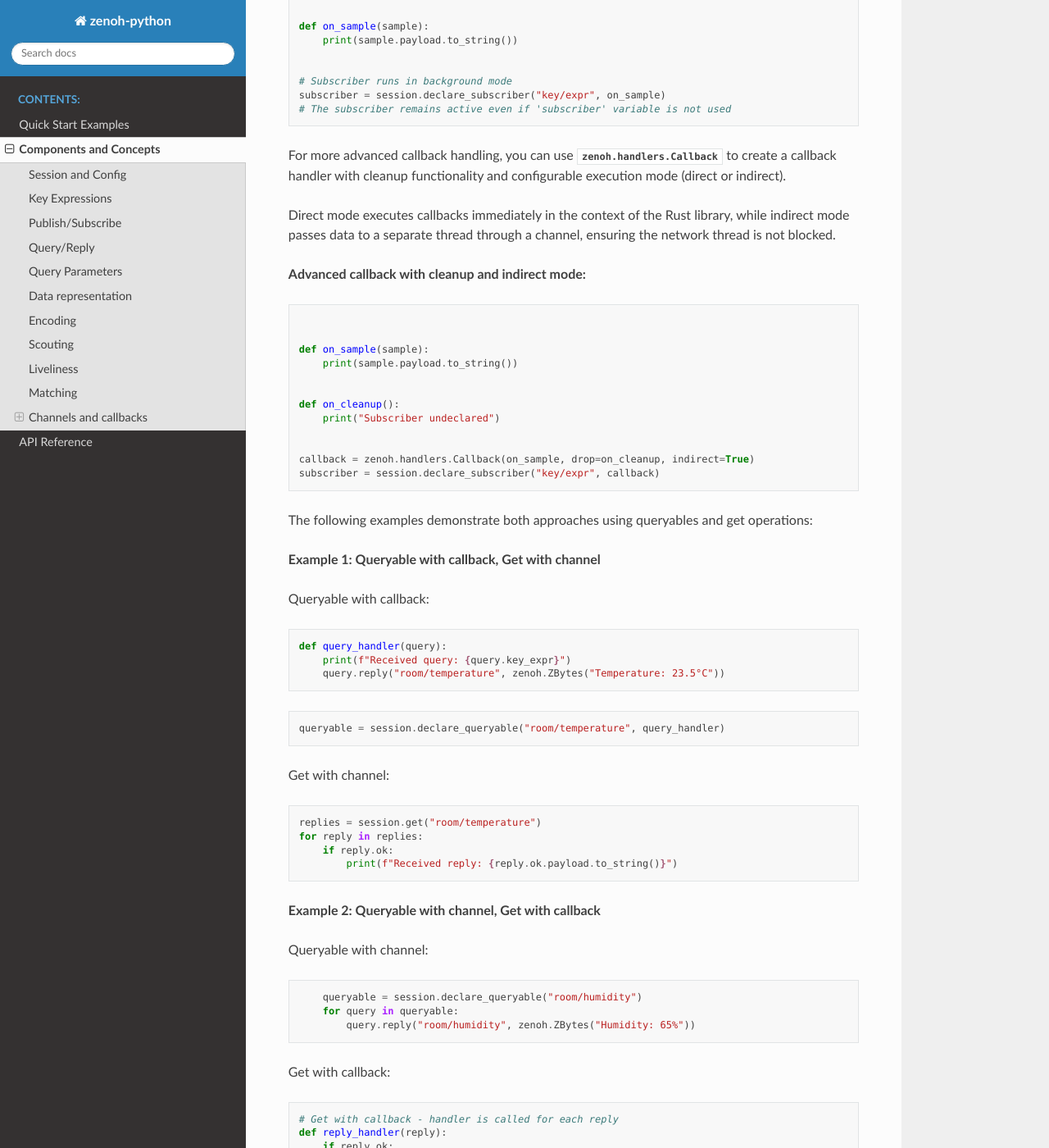
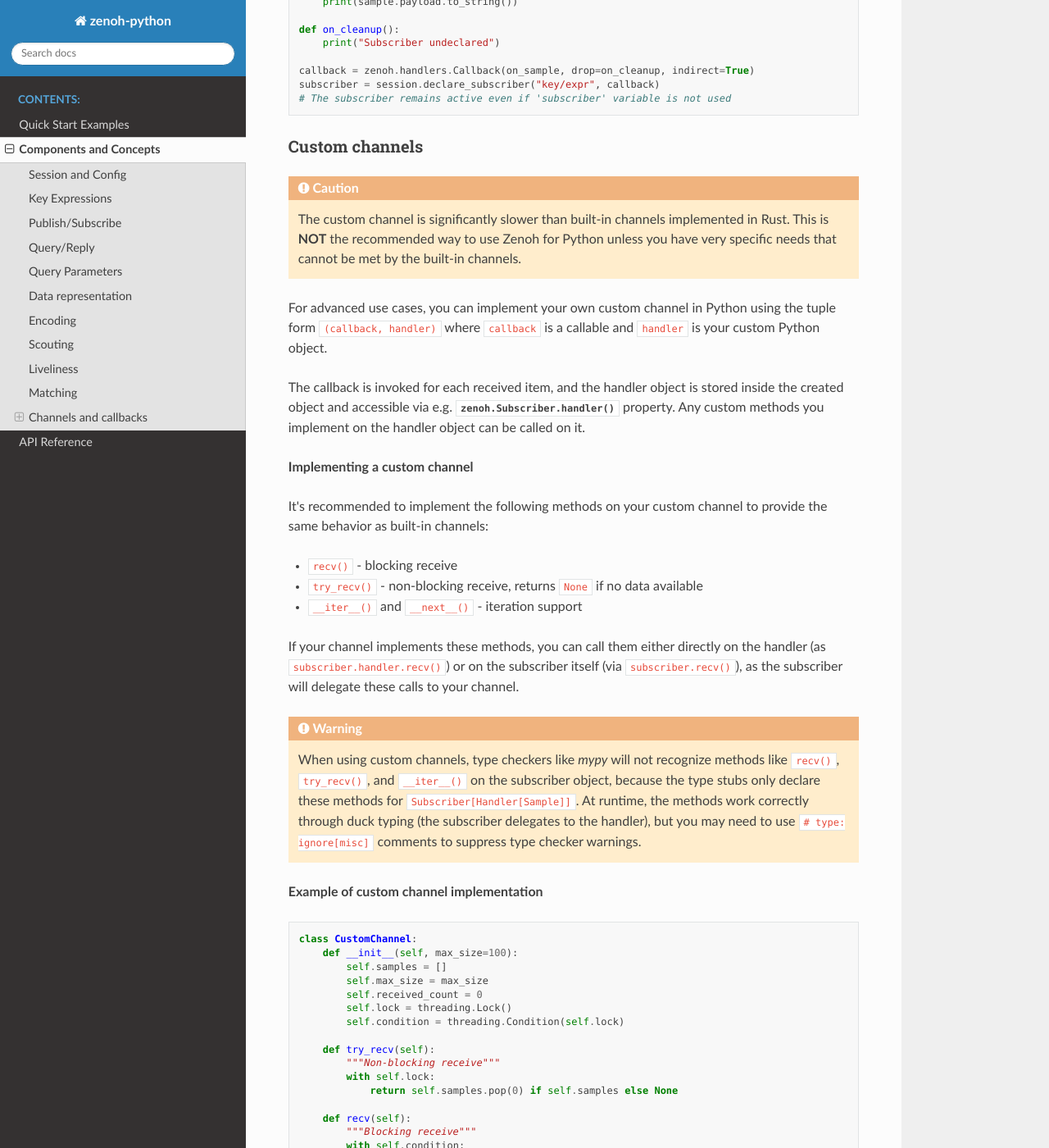
Before and after one commit to eclipse-zenoh/zenoh-python, a Sphinx documentation site: the page built from docs/concepts.rst, in a window 1280 px wide and 1400 px high, scrolled down 10508 px. Shown: the whole window at 82% size. Built offline with Sphinx 7.4.7 and the Read the Docs theme 3.1.0, drawn with Linux system fonts in a browser that asks for light colours; some of the changed text lies outside the part shown.

Commit message:
tests renamed

```diff
--- a/docs/concepts.rst
+++ b/docs/concepts.rst
@@ -405,26 +405,10 @@
 subscriber (or queryable) is automatically undeclared when the object goes out of scope
 or when :meth:`zenoh.Subscriber.undeclare` is explicitly called.
 
-**Default channel:**
-
-.. literalinclude:: examples/channels_default.py
+.. literalinclude:: examples/channels.py
    :language: python
-   :start-after: [channels_default]
-   :end-before: # [channels_default]
-
-**Explicit FIFO channel with custom capacity:**
-
-.. literalinclude:: examples/channels_fifo.py
-   :language: python
-   :start-after: [channels_fifo]
-   :end-before: # [channels_fifo]
-
-**Ring channel (drops oldest when full):**
-
-.. literalinclude:: examples/channels_ring.py
-   :language: python
-   :start-after: [channels_ring]
-   :end-before: # [channels_ring]
+   :start-after: [channels]
+   :end-before: # [channels]
 
 Callbacks
 ^^^^^^^^^
@@ -434,8 +418,6 @@
 **background mode**, i.e., it remains active even if the returned object
 goes out of scope. This allows declaring a subscriber without managing the
 returned object's lifetime.
-
-**Simple callback:**
 
 .. literalinclude:: examples/callback_simple.py
    :language: python
@@ -450,116 +432,58 @@
 while indirect mode passes data to a separate thread through a channel,
 ensuring the network thread is not blocked.
 
-**Advanced callback with cleanup and indirect mode:**
-
 .. literalinclude:: examples/callback_advanced.py
    :language: python
    :start-after: [callback_advanced]
    :end-before: # [callback_advanced]
 
-The following examples demonstrate both approaches using queryables and get operations:
-
-**Example 1: Queryable with callback, Get with channel**
-
-Queryable with callback:
-
-.. literalinclude:: examples/callback_queryable_channel_get.py
-   :language: python
-   :start-after: [queryable_callback]
-   :end-before: # [queryable_callback]
-
-.. literalinclude:: examples/callback_queryable_channel_get.py
-   :language: python
-   :start-after: [declare_queryable]
-   :end-before: # [declare_queryable]
-
-Get with channel:
-
-.. literalinclude:: examples/callback_queryable_channel_get.py
-   :language: python
-   :start-after: [get_channel]
-   :end-before: # [get_channel]
-
-**Example 2: Queryable with channel, Get with callback**
-
-Queryable with channel:
-
-.. literalinclude:: examples/channel_queryable_callback_get.py
-   :language: python
-   :start-after: [queryable_channel]
-   :end-before: # [queryable_channel]
-
-Get with callback:
-
-.. literalinclude:: examples/channel_queryable_callback_get.py
-   :language: python
-   :start-after: [get_callback_handler]
-   :end-before: # [get_callback_handler]
-
-.. literalinclude:: examples/channel_queryable_callback_get.py
-   :language: python
-   :start-after: [get_callback]
-   :end-before: # [get_callback]
-
-Custom handlers
+Custom channels
 ^^^^^^^^^^^^^^^
 
-For advanced use cases, you can implement your own custom handler in Python using
+.. caution::
+   The custom channel is significantly slower than built-in channels implemented in Rust.
+   This is **NOT** the recommended way to use Zenoh for Python unless you have very specific
+   needs that cannot be met by the built-in channels.
+
+For advanced use cases, you can implement your own custom channel in Python using
 the tuple form ``(callback, handler)`` where ``callback`` is a callable and ``handler``
 is your custom Python object.
 
 The callback is invoked for each received item, and the handler object is stored
-and accessible via the ``.handler`` property of the returned subscriber. Unlike
-the callback-only mode, the subscriber is **not in background mode** and will be
-automatically undeclared when it goes out of scope.
+inside the created object and accessible via e.g. :meth:`zenoh.Subscriber.handler`
+property. Any custom methods you implement on the handler object can be called on it.
 
-**Implementing a custom handler**
+**Implementing a custom channel**
 
-Your custom handler can implement any of the following methods to provide
-channel-like behavior:
+It's recommended to implement the following methods on your custom channel
+to provide the same behavior as built-in channels:
 
 - ``recv()`` - blocking receive
 - ``try_recv()`` - non-blocking receive, returns ``None`` if no data available
 - ``__iter__()`` and ``__next__()`` - iteration support
 
-If your handler implements these methods, you can call them either directly
-on the handler (via ``subscriber.handler.recv()``) or on the subscriber itself
-(via ``subscriber.recv()``), as the subscriber will delegate these calls to your handler.
+If your channel implements these methods, you can call them either directly
+on the handler (as ``subscriber.handler.recv()``) or on the subscriber itself
+(via ``subscriber.recv()``), as the subscriber will delegate these calls to your channel.
 
-**Important note about type checking:**
+.. warning::
 
-When using custom handlers, type checkers like mypy may not recognize methods like ``recv()``,
-``try_recv()``, and ``__iter__()`` on the subscriber object, because the type stubs only declare
-these methods for ``Subscriber[Handler[Sample]]``. At runtime, the methods work correctly through
-duck typing (the subscriber delegates to the handler), but you may need to use
-``# type: ignore[misc]`` comments to suppress type checker warnings.
+   When using custom channels, type checkers like `mypy` will not recognize methods like ``recv()``,
+   ``try_recv()``, and ``__iter__()`` on the subscriber object, because the type stubs only declare
+   these methods for ``Subscriber[Handler[Sample]]``. At runtime, the methods work correctly through
+   duck typing (the subscriber delegates to the handler), but you may need to use
+   ``# type: ignore[misc]`` comments to suppress type checker warnings.
 
-python -m mypy docs/examples/custom_handler.py
+**Example of custom channel implementation**
 
-The ``# type: ignore`` directive is a standard Python type hint (PEP 484) that tells static
-type checkers to skip type checking for that specific line. It only affects type checkers
-and is completely ignored by the Python interpreter at runtime.
-
-You have two options to handle this:
-
-1. **Use type ignore comments**: Add ``# type: ignore[misc]`` when calling methods on the subscriber::
-
-    sample = subscriber.recv()  # type: ignore[misc]
-
-2. **Access the handler directly**: Call methods directly on the handler (fully type-safe)::
-
-    sample = subscriber.handler.recv()  # No type ignore needed
-
-**Example: Custom channel with in-memory storage**
-
-.. literalinclude:: examples/custom_handler.py
+.. literalinclude:: examples/custom_channel.py
    :language: python
    :start-after: [custom_channel]
    :end-before: # [custom_channel]
 
-Using the custom channel:
+**Using the custom channel:**
 
-.. literalinclude:: examples/custom_handler.py
+.. literalinclude:: examples/custom_channel.py
    :language: python
    :start-after: [custom_channel_usage]
    :end-before: # [custom_channel_usage]
--- a/docs/examples/callback_advanced.py
+++ b/docs/examples/callback_advanced.py
@@ -11,35 +11,19 @@
 # Contributors:
 #   ZettaScale Zenoh Team, <zenoh@zettascale.tech>
 #
-import time
-
 import zenoh
 
 # Open session
 session = zenoh.open(zenoh.Config())
 
 # [callback_advanced]
-
-
 def on_sample(sample):
     print(sample.payload.to_string())
-
 
 def on_cleanup():
     print("Subscriber undeclared")
 
-
 callback = zenoh.handlers.Callback(on_sample, drop=on_cleanup, indirect=True)
 subscriber = session.declare_subscriber("key/expr", callback)
+# The subscriber remains active even if 'subscriber' variable is not used
 # [callback_advanced]
-
-# Test: send data and wait for callback
-time.sleep(0.1)
-session.put("key/expr", "test sample")
-time.sleep(0.1)
-
-# Clean up - this should trigger on_cleanup callback
-subscriber.undeclare()
-time.sleep(0.1)
-
-session.close()
--- a/docs/examples/callback_queryable_channel_get.py
+++ /dev/null
@@ -1,57 +0,0 @@
-#
-# Copyright (c) 2024 ZettaScale Technology
-#
-# This program and the accompanying materials are made available under the
-# terms of the Eclipse Public License 2.0 which is available at
-# http://www.eclipse.org/legal/epl-2.0, or the Apache License, Version 2.0
-# which is available at https://www.apache.org/licenses/LICENSE-2.0.
-#
-# SPDX-License-Identifier: EPL-2.0 OR Apache-2.0
-#
-# Contributors:
-#   ZettaScale Zenoh Team, <zenoh@zettascale.tech>
-#
-import threading
-import time
-
-import zenoh
-
-global query_received
-query_received = False
-reply_received = False
-
-session = zenoh.open(zenoh.Config())
-
-
-# [queryable_callback]
-def query_handler(query):
-    print(f"Received query: {query.key_expr}")
-    query.reply("room/temperature", zenoh.ZBytes("Temperature: 23.5°C"))
-    # [queryable_callback]
-    global query_received
-    query_received = True
-
-
-# [declare_queryable]
-queryable = session.declare_queryable("room/temperature", query_handler)
-# [declare_queryable]
-
-# Wait for processing
-time.sleep(0.5)
-
-# [get_channel]
-replies = session.get("room/temperature")
-for reply in replies:
-    if reply.ok:
-        print(f"Received reply: {reply.ok.payload.to_string()}")
-        # [get_channel]
-        reply_received = True
-        break
-
-# Verify
-assert query_received
-assert reply_received
-
-# Clean up
-queryable.undeclare()
-session.close()
--- a/docs/examples/callback_simple.py
+++ b/docs/examples/callback_simple.py
@@ -11,30 +11,19 @@
 # Contributors:
 #   ZettaScale Zenoh Team, <zenoh@zettascale.tech>
 #
-import time
-
 import zenoh
 
 # Open session
 session = zenoh.open(zenoh.Config())
 
 # [callback_simple]
-
-
 def on_sample(sample):
     print(sample.payload.to_string())
-
 
 # Subscriber runs in background mode
 subscriber = session.declare_subscriber("key/expr", on_sample)
 # The subscriber remains active even if 'subscriber' variable is not used
 # [callback_simple]
-
-# Test: send data and wait for callback
-time.sleep(0.1)
 session.put("key/expr", "test sample")
-time.sleep(0.1)
-
-# Clean up
-subscriber.undeclare()
-session.close()
+# subscriber.undeclare()
+# session.close()
--- a/docs/examples/channel_queryable_callback_get.py
+++ /dev/null
@@ -1,67 +0,0 @@
-#
-# Copyright (c) 2024 ZettaScale Technology
-#
-# This program and the accompanying materials are made available under the
-# terms of the Eclipse Public License 2.0 which is available at
-# http://www.eclipse.org/legal/epl-2.0, or the Apache License, Version 2.0
-# which is available at https://www.apache.org/licenses/LICENSE-2.0.
-#
-# SPDX-License-Identifier: EPL-2.0 OR Apache-2.0
-#
-# Contributors:
-#   ZettaScale Zenoh Team, <zenoh@zettascale.tech>
-#
-import threading
-import time
-
-import zenoh
-
-global query_received
-query_received = False
-global reply_received
-reply_received = False
-
-session = zenoh.open(zenoh.Config())
-
-# Queryable with channel (default) - iterate over queries
-
-
-# Test setup: Run queryable iteration in thread
-def handle_queries():
-    # [queryable_channel]
-    queryable = session.declare_queryable("room/humidity")
-    for query in queryable:
-        query.reply("room/humidity", zenoh.ZBytes("Humidity: 65%"))
-        # [queryable_channel]
-        global query_received
-        query_received = True
-        break
-
-
-threading.Thread(target=handle_queries, daemon=True).start()
-time.sleep(0.1)
-
-
-# [get_callback_handler]
-# Get with callback - handler is called for each reply
-def reply_handler(reply):
-    if reply.ok:
-        print(f"Received reply: {reply.ok.payload.to_string()}")
-        # [get_callback_handler]
-        global reply_received
-        reply_received = True
-
-
-# [get_callback]
-session.get("room/humidity", reply_handler)
-# [get_callback]
-
-# Wait for processing
-time.sleep(0.5)
-
-# Verify
-assert query_received
-assert reply_received
-
-# Clean up
-session.close()
--- a/docs/examples/channels_default.py
+++ b/docs/examples/channels.py
@@ -19,25 +19,13 @@
 # Open session
 session = zenoh.open(zenoh.Config())
 
-# Test support: send data in background
+# [channels]
+# Default channel
+subscriber_default = session.declare_subscriber("key/expr")
 
+# Explicit FIFO channel with custom capacity
+subscriber_fifo = session.declare_subscriber("key/expr", zenoh.handlers.FifoChannel(100))
 
-def send_data():
-    time.sleep(0.1)
-    for i in range(3):
-        session.put("key/expr", f"sample_{i}")
-
-
-threading.Thread(target=send_data, daemon=True).start()
-
-# [channels_default]
-# Default channel
-subscriber = session.declare_subscriber("key/expr")
-for sample in subscriber:
-    print(sample.payload.to_string())
-    # [channels_default]
-    break  # Exit after first sample for testing
-
-# Clean up
-subscriber.undeclare()
-session.close()
+# Ring channel (drops oldest when full)
+subscriber_ring = session.declare_subscriber("key/expr", zenoh.handlers.RingChannel(50))
+# [channels]
--- a/docs/examples/channels_fifo.py
+++ /dev/null
@@ -1,50 +0,0 @@
-#
-# Copyright (c) 2024 ZettaScale Technology
-#
-# This program and the accompanying materials are made available under the
-# terms of the Eclipse Public License 2.0 which is available at
-# http://www.eclipse.org/legal/epl-2.0, or the Apache License, Version 2.0
-# which is available at https://www.apache.org/licenses/LICENSE-2.0.
-#
-# SPDX-License-Identifier: EPL-2.0 OR Apache-2.0
-#
-# Contributors:
-#   ZettaScale Zenoh Team, <zenoh@zettascale.tech>
-#
-import threading
-import time
-
-import zenoh
-
-# Open session
-session = zenoh.open(zenoh.Config())
-
-# Test support: send data in background
-
-
-def send_data():
-    time.sleep(0.1)
-    for i in range(3):
-        session.put("key/expr", f"sample_{i}")
-
-
-threading.Thread(target=send_data, daemon=True).start()
-
-# [channels_fifo]
-# Explicit FIFO channel with custom capacity
-subscriber = session.declare_subscriber("key/expr", zenoh.handlers.FifoChannel(100))
-sample = subscriber.try_recv()
-# [channels_fifo]
-if sample:
-    print(f">> Received: {sample.payload.to_string()}")
-else:
-    print(">> No sample available yet")
-
-# Wait for more data and try again
-time.sleep(0.2)
-sample = subscriber.recv()
-print(f">> Received via recv(): {sample.payload.to_string()}")
-
-# Clean up
-subscriber.undeclare()
-session.close()
--- a/docs/examples/channels_ring.py
+++ /dev/null
@@ -1,54 +0,0 @@
-#
-# Copyright (c) 2024 ZettaScale Technology
-#
-# This program and the accompanying materials are made available under the
-# terms of the Eclipse Public License 2.0 which is available at
-# http://www.eclipse.org/legal/epl-2.0, or the Apache License, Version 2.0
-# which is available at https://www.apache.org/licenses/LICENSE-2.0.
-#
-# SPDX-License-Identifier: EPL-2.0 OR Apache-2.0
-#
-# Contributors:
-#   ZettaScale Zenoh Team, <zenoh@zettascale.tech>
-#
-import threading
-import time
-
-import zenoh
-
-# Open session
-session = zenoh.open(zenoh.Config())
-
-# Test support: send data in background
-
-
-def send_data():
-    time.sleep(0.1)
-    # Send more samples than ring capacity to test dropping behavior
-    for i in range(55):
-        session.put("key/expr", f"sample_{i}")
-
-
-threading.Thread(target=send_data, daemon=True).start()
-
-# [channels_ring]
-# Ring channel (drops oldest when full)
-subscriber = session.declare_subscriber("key/expr", zenoh.handlers.RingChannel(50))
-# [channels_ring]
-
-# Wait for samples to arrive
-time.sleep(0.3)
-
-# Read a few samples to verify it works
-count = 0
-sample = subscriber.try_recv()
-while sample and count < 10:
-    print(f">> Received: {sample.payload.to_string()}")
-    sample = subscriber.try_recv()
-    count += 1
-
-print(f">> Successfully received {count} samples")
-
-# Clean up
-subscriber.undeclare()
-session.close()
--- a/docs/examples/custom_handler.py
+++ b/docs/examples/custom_channel.py
@@ -21,19 +21,14 @@
 session = zenoh.open(zenoh.Config())
 
 # Test support: send data in background
-
-
 def send_data():
     time.sleep(0.1)
     for i in range(5):
         session.put("key/expression", f"sample_{i}")
 
-
 threading.Thread(target=send_data, daemon=True).start()
 
 # [custom_channel]
-
-
 class CustomChannel:
     def __init__(self, max_size=100):
         self.samples = []
@@ -74,6 +69,11 @@
             # Notify one waiting thread that a sample is available
             self.condition.notify()
 
+    def count(self):
+        """Return number of stored samples"""
+        with self.lock:
+            return len(self.samples)
+
 
 def create_custom_channel(
     max_size: int = 100,
@@ -86,25 +86,27 @@
         channel.add_sample(sample)
 
     return (on_sample, channel)
-
-
 # [custom_channel]
 
+count = 0
 # [custom_channel_usage]
 subscriber = session.declare_subscriber("key/expression", create_custom_channel(max_size=50))
-# Subscriber delegates to handler's recv() method via duck typing
+
+# Subscriber delegates to handler's recv() and try_recv() methods via duck typing
 sample = subscriber.recv() # type: ignore[misc]
 print(f">> Received via subscriber.recv(): {sample.payload.to_string()}")
-
 sample = subscriber.try_recv() # type: ignore[misc, assignment]
 if sample:
     print(f">> Received via handler.try_recv(): {sample.payload.to_string()}")
 
+# Access to custom channel methods via handler
+print(f">> Samples currently stored in channel: {subscriber.handler.count()}")
+
 # Iteration also works (demonstrates __iter__ and __next__)
 print(">> Reading remaining samples via iteration:")
-count = 0
 for sample in subscriber: # type: ignore[misc]
     print(f"   - {sample.payload.to_string()}")
+    # [custom_channel_usage]
     count += 1
     # Break after reading a few samples to avoid blocking
     if count >= 2:
@@ -112,7 +114,6 @@
 
 # Check statistics
 print(f">> Total received: {subscriber.handler.received_count}")
-# [custom_channel_usage]
 
 # Verify
 assert subscriber.handler.received_count >= 4
@@ -121,6 +122,8 @@
 remaining = subscriber.handler.try_recv()
 assert remaining is not None
 print(f">> Remaining sample: {remaining.payload.to_string()}")
+# verify count is zero now
+assert subscriber.handler.count() == 0
 
 # Clean up
 subscriber.undeclare()
```
